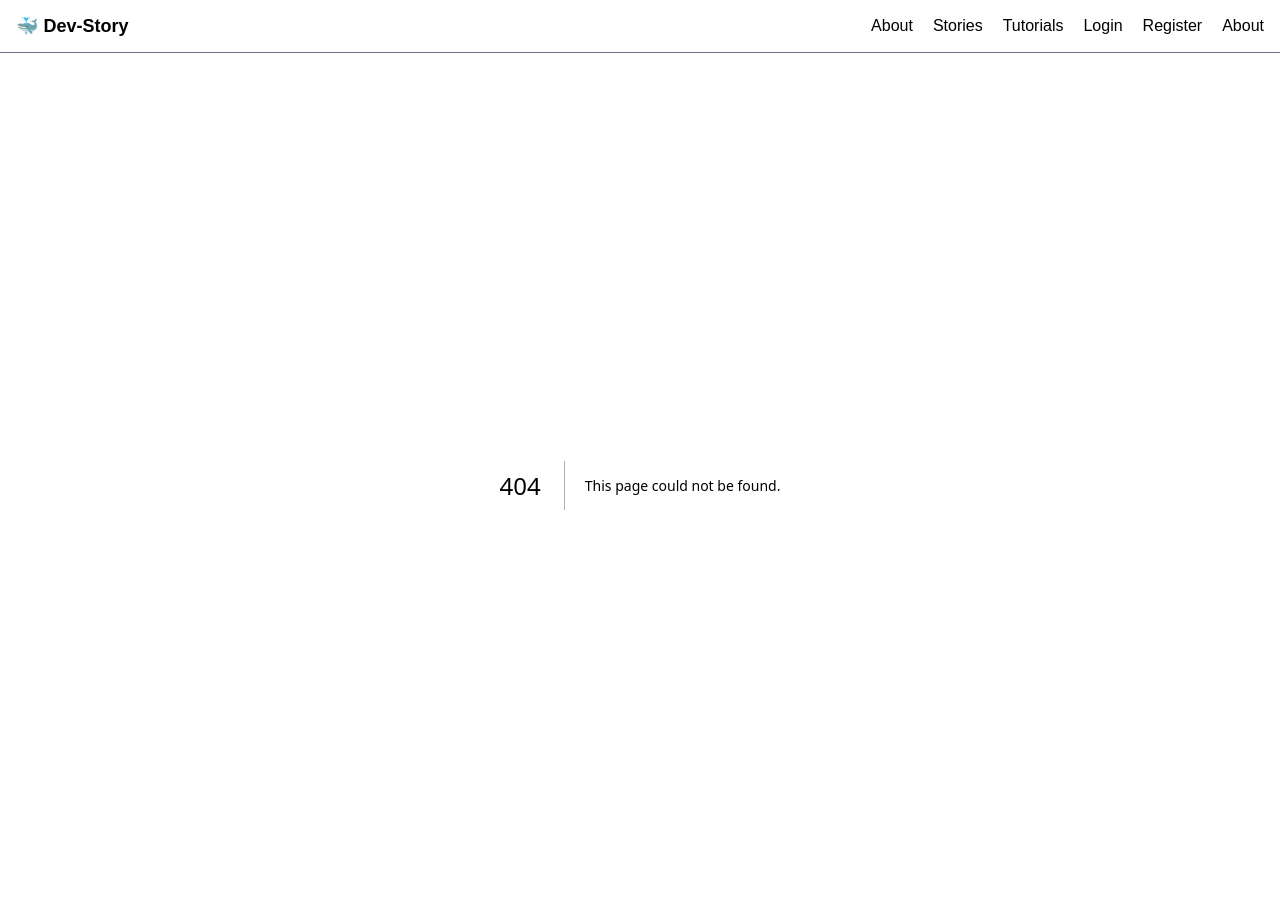
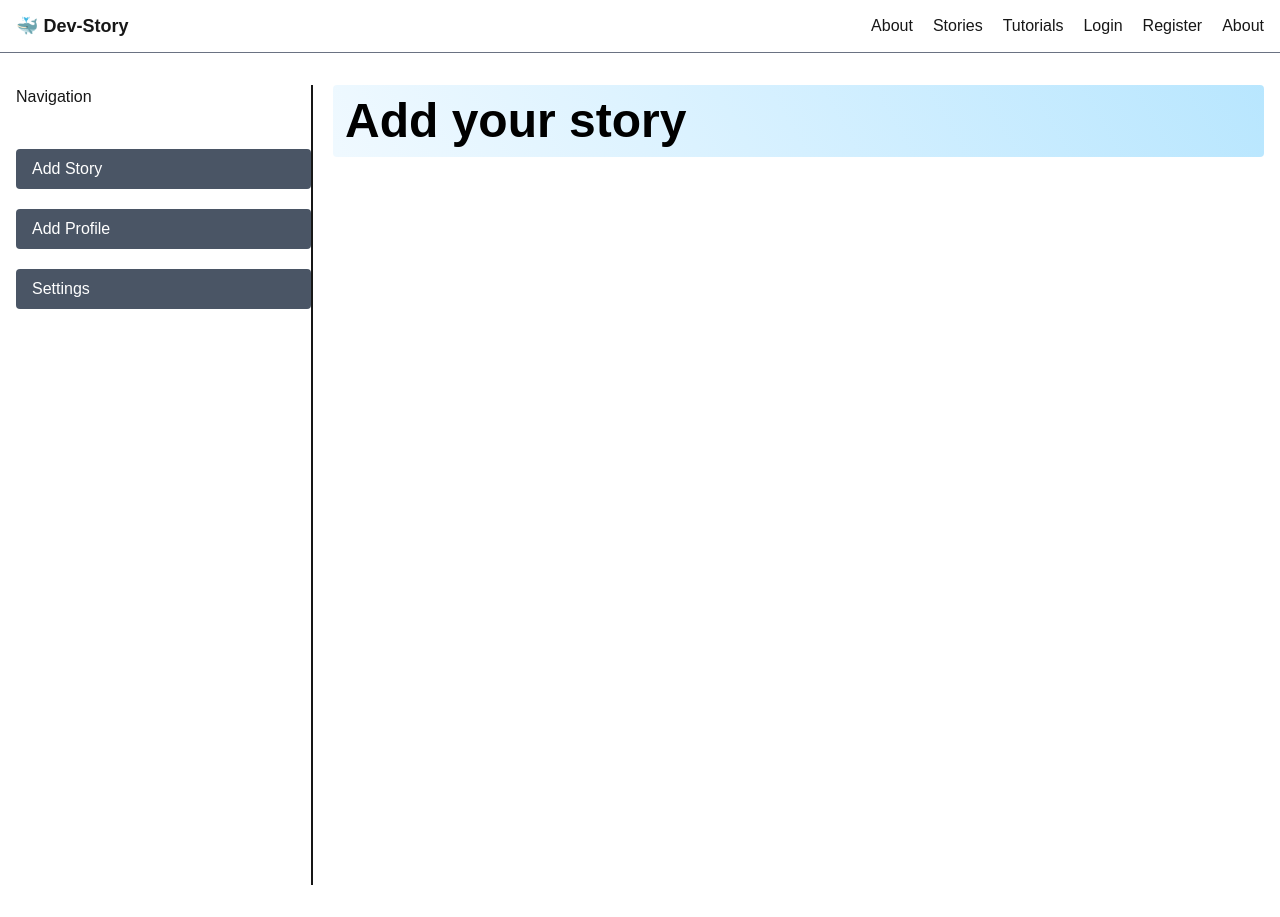
Before and after one commit to Fahim20223/hello-next, a Next.js app: page /dashboard/add-story in a window 1280 px wide. Before the commit this address had no page. Built offline with nearby package versions, Linux system fonts and the light colour scheme.

Commit message:
added [slug]

```diff
--- /dev/null
+++ b/src/app/(auth)/layout.jsx
@@ -0,0 +1,14 @@
+import React from "react";
+
+const AuthLayout = ({ children }) => {
+  return (
+    <div className="flex min-h-screen gap-5">
+      <div className="flex-2">{children}</div>
+      <div className="flex-1 bg-sky-600 p-5 flex justify-center items-center">
+        <h2 className="text-5xl font-bold">Welcome for Authentication</h2>
+      </div>
+    </div>
+  );
+};
+
+export default AuthLayout;
--- /dev/null
+++ b/src/app/dashboard/add-story/page.jsx
@@ -0,0 +1,12 @@
+import Title from "@/components/Title";
+import React from "react";
+
+const AddStory = () => {
+  return (
+    <div>
+      <Title>Add your story</Title>
+    </div>
+  );
+};
+
+export default AddStory;
--- a/src/app/dashboard/layout.jsx
+++ b/src/app/dashboard/layout.jsx
@@ -1,8 +1,36 @@
 import React from "react";
 import dashboard from "./page";
+import Link from "next/link";
 
 const DashboardLayout = ({ children }) => {
-  return <div>{children}</div>;
+  return (
+    <div className="grid grid-cols-12 gap-5 min-h-screen">
+      <div className="col-span-3 border-r-2">
+        <h2>Navigation</h2>
+        <div className="flex flex-col gap-5 mt-10">
+          <Link
+            className="py-2 px-4 w-full bg-gray-600 rounded text-white"
+            href={"/dashboard/add-story"}
+          >
+            Add Story
+          </Link>
+          <Link
+            className="py-2 px-4 w-full bg-gray-600 rounded text-white"
+            href={"/dashboard/my-profile"}
+          >
+            Add Profile
+          </Link>
+          <Link
+            className="py-2 px-4 w-full bg-gray-600 rounded text-white"
+            href={"/dashboard/settings"}
+          >
+            Settings
+          </Link>
+        </div>
+      </div>
+      <div className="col-span-9">{children}</div>
+    </div>
+  );
 };
 
 export default DashboardLayout;
--- /dev/null
+++ b/src/app/tutorials/[...slug]/page.jsx
@@ -0,0 +1,22 @@
+import Title from "@/components/Title";
+import React from "react";
+
+const TutorialPage = async ({ params }) => {
+  // const { technology, topic, page_no, subject } = await params;
+  const { slug } = await params;
+  const [technology, topic, , page_no, subject] = slug;
+  console.log(slug);
+  return (
+    <div>
+      <Title>{technology} tutorials</Title>
+      <h2>{topic}</h2> <hr />
+      <div className="flex justify-between">
+        <h3 className="font-bold">{subject}</h3>
+        <p>page no: {page_no}</p>
+      </div>
+      This is tutorial page
+    </div>
+  );
+};
+
+export default TutorialPage;
```
